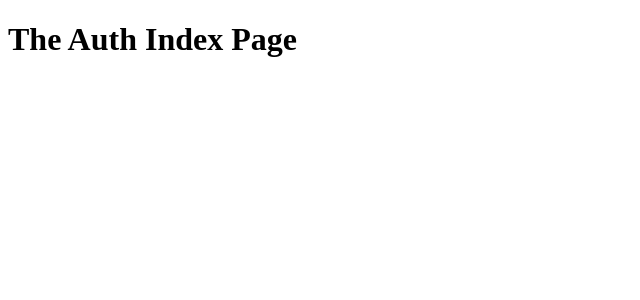
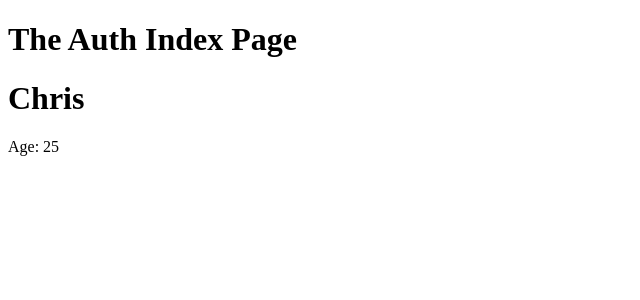
Before and after one commit to chrisbmar/ssr-nextjs, a Next.js app: page /auth in a window 1280 px wide. Shown: the top 300 px of the page, without its empty margins (0-640 px from the left). Built offline with nearby package versions, Linux system fonts and the light colour scheme.

Commit message:
using normal components with next

```diff
--- /dev/null
+++ b/components/User/index.js
@@ -0,0 +1,10 @@
+import React from "react";
+
+const User = (props) => (
+  <div>
+    <h1>{props.name}</h1>
+    <p>Age: {props.age}</p>
+  </div>
+);
+
+export default User;
--- a/pages/auth/index.js
+++ b/pages/auth/index.js
@@ -1,8 +1,10 @@
 import React from "react";
+import User from "../../components/User/index";
 
 const authIndexPage = () => (
   <div>
     <h1>The Auth Index Page</h1>
+    <User name="Chris" age="25" />
   </div>
 );
 
```
